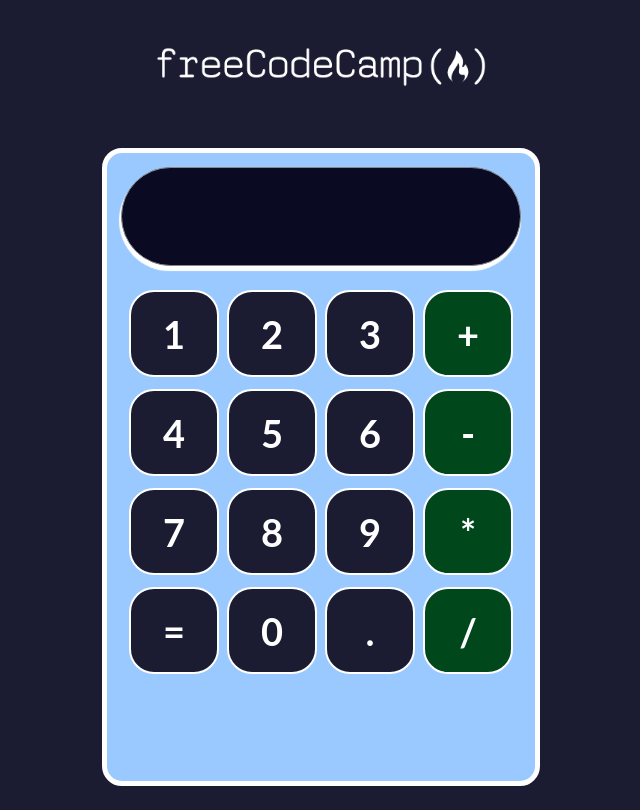
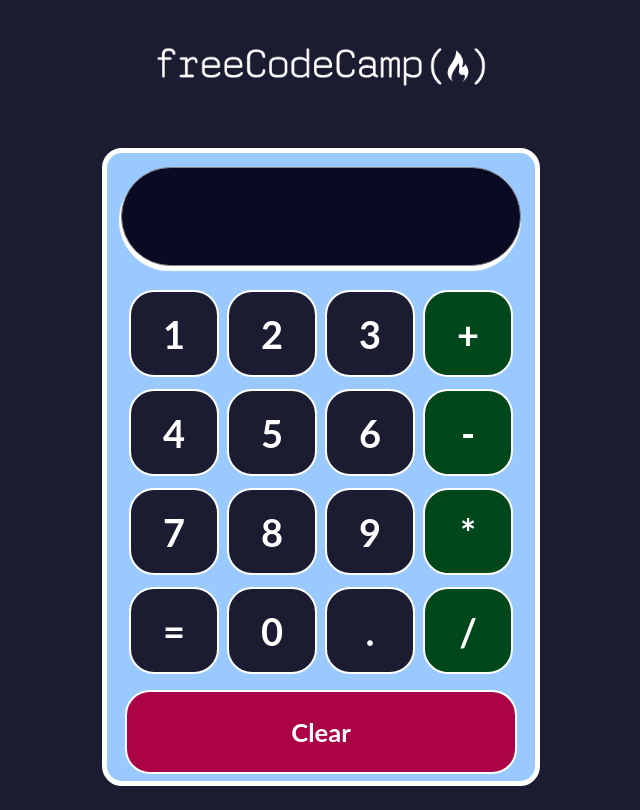
Before and after one commit to gnzlplcs/calculadora, a React (Create React App) app: page / in a window 1280 px wide. Shown: the whole page, without its empty margins (319-959 px from the left). Built offline with nearby package versions, Linux system fonts and the light colour scheme.

Commit message:
:bricks: add BotonClear component

```diff
--- a/src/App.js
+++ b/src/App.js
@@ -2,6 +2,7 @@
 import "./App.css";
 import freeCodeCampLogo from "./imagenes/freecodecamp-logo.png";
 import Pantalla from "./componentes/Pantalla";
+import BotonClear from "./componentes/BotonClear";
 
 function App() {
   return (
@@ -39,7 +40,9 @@
           <Boton>.</Boton>
           <Boton>/</Boton>
         </div>
-        <div className="fila"></div>
+        <div className="fila">
+          <BotonClear>Clear</BotonClear>
+        </div>
       </div>
     </div>
   );
--- /dev/null
+++ b/src/componentes/BotonClear.js
@@ -0,0 +1,7 @@
+import React from "react";
+import '../hojas-de-estilo/BotonClear.css';
+const BotonClear = (props) => {
+  return <div className="boton-clear" >{props.children}</div>;
+};
+
+export default BotonClear;
--- /dev/null
+++ b/src/hojas-de-estilo/BotonClear.css
@@ -0,0 +1,20 @@
+.boton-clear {
+  height: 80px;
+  font-size: 1.6em;
+  display: flex;
+  flex: 1;
+  background-color: #ac0246;
+  margin-top: 8px;
+  justify-content: center;
+  align-items: center;
+  font-weight: bold;
+  color: white;
+  border-radius: 25px;
+  border: 2px solid white;
+  cursor: pointer;
+  user-select: none;
+}
+
+.boton-clear:hover {
+  background-color: #ebb000;
+}
```
